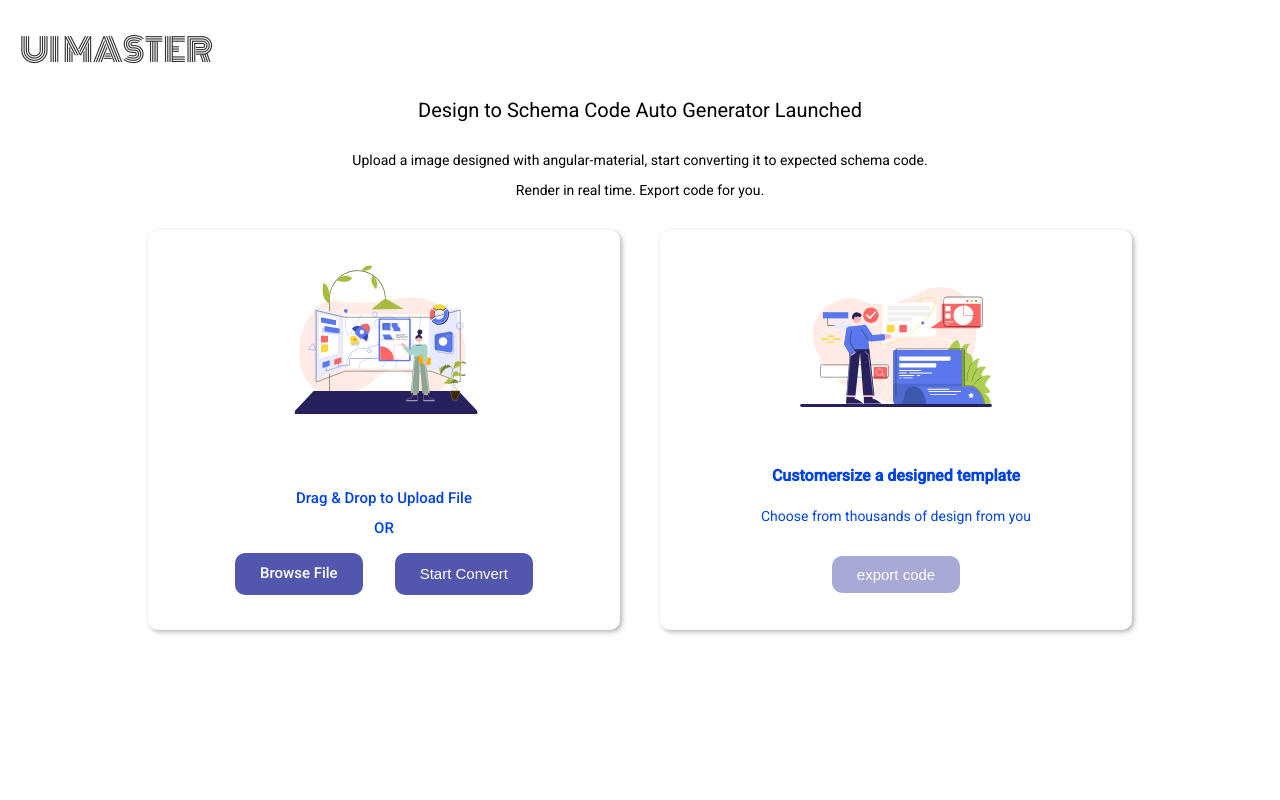
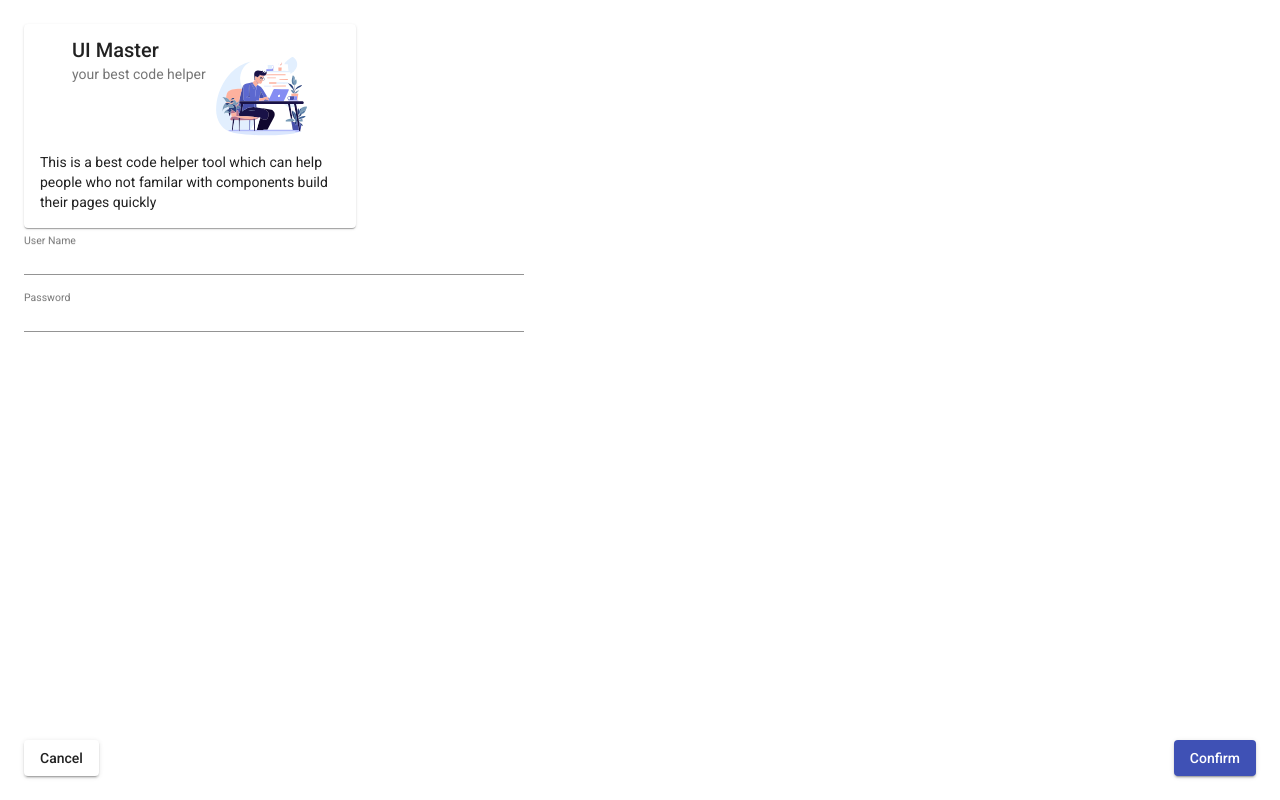
Before and after one commit to angryreid/ai-schema, an Angular app: page / in a window 1280 px wide. Before the commit this address led to /dashboard. Built offline with nearby package versions, Linux system fonts and the light colour scheme.

Commit message:
Copilot can help to build schema file faster

```diff
--- a/src/app/app.component.ts
+++ b/src/app/app.component.ts
@@ -10,7 +10,7 @@ export class AppComponent implements OnInit {
   title = 'ai-schema';
   constructor(private router:Router) { }
   ngOnInit() {
-    this.router.navigate(['dashboard']);
+    // this.router.navigate(['dashboard']);
     // this.router.navigate(['home']);
   }
 }
--- a/src/app/engine/layout-engine/layout-engine.component.html
+++ b/src/app/engine/layout-engine/layout-engine.component.html
@@ -1,13 +1,13 @@
 <div [id]="layoutId" class="layout-container">
   <div class="layout-header" *ngIf="config.header">
     <ng-container *ngIf="config.header?.children">
-      <app-widget-engine [widgets]="config.header.children"></app-widget-engine>
+      <app-widget-engine [class]="config.header.class || ''" [widgets]="config.header.children"></app-widget-engine>
     </ng-container>
   </div>
   <div class="layout-body" *ngIf="config.body">
-    <app-widget-engine [widgets]="config.body.children"></app-widget-engine>
+    <app-widget-engine [class]="config.body.class || ''" [widgets]="config.body.children"></app-widget-engine>
   </div>
   <div class="layout-footer" *ngIf="config.footer">
-    <app-widget-engine [widgets]="config.footer.children"></app-widget-engine>
-  </div>
+    <app-widget-engine [class]="config.footer.class || ''" [widgets]="config.footer.children"></app-widget-engine>
 </div>
+</div>
--- a/src/app/engine/widget-engine/widget-engine.component.html
+++ b/src/app/engine/widget-engine/widget-engine.component.html
@@ -1,3 +1,3 @@
-<div class="widget-container">
+<div class="{{class ? class : 'widget-container'}}">
   <ng-template #widgetsRef></ng-template>
 </div>
--- a/src/app/engine/widget-engine/widget-engine.component.ts
+++ b/src/app/engine/widget-engine/widget-engine.component.ts
@@ -9,6 +9,7 @@ import { WidgetEngineService } from 'src/app/services/widget-engine.service';
 })
 export class WidgetEngineComponent implements OnInit {
   @Input() widgets: Widget[] = [];
+  @Input() class: string = '';
   @ViewChild("widgetsRef", {read: ViewContainerRef, static: true}) widgetsRef!: ViewContainerRef;
   // create a view container ref mapping to widgetsRef
 
--- a/src/app/libs/schema-button/schema-button.component.html
+++ b/src/app/libs/schema-button/schema-button.component.html
@@ -1,8 +1,8 @@
 <div *ngIf="isBasic; else primaryTemp">
-    <button mat-raised-button>basic button</button>
+    <button mat-raised-button>{{buttonText}}</button>
 </div>
 <ng-template #primaryTemp>
     <div>
-        <button mat-raised-button color="primary">primary button</button>
+        <button mat-raised-button color="primary">{{buttonText}}</button>
     </div>
 </ng-template>
--- a/src/app/libs/schema-input/schema-input.component.html
+++ b/src/app/libs/schema-input/schema-input.component.html
@@ -1,12 +1,12 @@
 <!-- <label><b>LOGIN</b></label> -->
 <form class="example-form">
     <mat-form-field class="example-full-width">
-        <mat-label>User Name</mat-label>
+        <mat-label>{{label1}}</mat-label>
         <input matInput value=" ">
     </mat-form-field>
 
     <mat-form-field class="example-full-width">
-        <mat-label>Password</mat-label>
+        <mat-label>{{label2}}</mat-label>
         <input matInput value=" ">
     </mat-form-field>
 </form>
--- a/src/app/libs/schema-input/schema-input.component.ts
+++ b/src/app/libs/schema-input/schema-input.component.ts
@@ -1,4 +1,4 @@
-import { Component, OnInit } from '@angular/core';
+import { Component, Input, OnInit } from '@angular/core';
 
 @Component({
   selector: 'app-schema-input',
@@ -6,6 +6,8 @@ import { Component, OnInit } from '@angular/core';
   styleUrls: ['./schema-input.component.scss']
 })
 export class SchemaInputComponent implements OnInit {
+  @Input() label1: string = 'User Name';
+  @Input() label2: string = 'Password';
 
   constructor() { }
 
--- a/src/app/models/layout.modle.ts
+++ b/src/app/models/layout.modle.ts
@@ -1,12 +1,15 @@
 export interface Layout {
   // create a property for the id
   header?: {
+    class?: string;
     children: Widget[]
   };
   body?: {
+    class?: string;
     children: Widget[]
   };
   footer?: {
+    class?: string;
     children: Widget[]
   };
 }
--- a/src/app/schema/pages/ai-schema-about.json
+++ b/src/app/schema/pages/ai-schema-about.json
@@ -2,34 +2,26 @@
   "id": "ai-schema-about",
   "layout": {
     "header": {
+      "class": "d-flex as-pt-24 as-plr-24",
       "children": [
         {
           "class": "",
-          "component": "mat-slide-toggle",
+          "component": "app-schema-card",
           "props": {
-            "text": "Home!"
+            "longText": "This is a long text"
           }
         }
       ]
     },
     "body": {
+      "class": "d-flex as-pt-24 as-plr-24",
       "children": [
         {
           "class": "",
-          "component": "mat-slide-toggle",
+          "component": "app-schema-button",
           "props": {
-            "text": "Welcome to Copilot!"
-          }
-        }
-      ]
-    },
-    "footer": {
-      "children": [
-        {
-          "class": "",
-          "component": "mat-slide-toggle",
-          "props": {
-            "text": "Footer here"
+            "isBasic": false,
+            "buttonText": "This is a button"
           }
         }
       ]
--- a/src/app/schema/pages/ai-schema-home.json
+++ b/src/app/schema/pages/ai-schema-home.json
@@ -1,72 +1,43 @@
 {
   "id": "ai-schema-home",
   "layout": {
-    "header": {
+    "body": {
+      "class": "as-plr-24 as-pt-24",
       "children": [
         {
-          "class": "",
-          "component": "app-schema-button",
+          "class": "as-pt-24",
+          "component": "app-schema-card",
           "props": {
-            "text": "Home!"
-          }
-        }
-      ]
-    },
-    "body": {
-      "children": [
-        {
-          "class": "",
-          "component": "mat-slide-toggle",
-          "props": {
-            "text": "Welcome to Copilot!"
+            "isBasic": false
           }
         },
         {
           "class": "",
-          "component": "mat-button",
+          "component": "app-schema-input",
           "props": {
-            "color": "primary",
-            "variant": "raised",
-            "size": "large",
-            "icon": "home",
-            "iconPosition": "left",
-            "iconColor": "primary",
-            "iconSize": "large",
-            "iconVariant": "raised",
-            "iconText": "Welcome to Copilot!"
-          }
-        },
-        {
-          "class": "",
-          "component": "mat-divider",
-          "props": {
-            "text": "Welcome to Copilot!",
-            "color": "primary"
-          }
-        },
-        {
-          "class": "",
-          "component": "mat-slide-toggle",
-          "props": {
-            "text": "hello to Copilot!"
-          }
-        },
-        {
-          "class": "",
-          "component": "app-nc-card",
-          "props": {
-            "text": "hello to Copilot!"
+            "label1": "User Name",
+            "label2": "Password"
           }
         }
       ]
     },
     "footer": {
+      "class": "d-flex justify-content-between as-plr-24 as-pb-24",
       "children": [
         {
-          "class": "",
-          "component": "app-schema-card",
+          "class": "w-100",
+          "component": "app-schema-button",
           "props": {
-            "isBasic": false
+            "isBasic": true,
+            "buttonText": "Cancel"
+          }
+        },
+        {
+          "class": "w-100",
+          "component": "app-schema-button",
+          "props": {
+            "isBasic": false,
+            "buttonText": "Confirm"
           }
         }
       ]
--- a/src/app/services/api.service.ts
+++ b/src/app/services/api.service.ts
@@ -1,10 +1,10 @@
 import { HttpClient } from "@angular/common/http";
 import { Injectable } from "@angular/core";
-import { Observable } from "rxjs";
+import { Observable, of } from "rxjs";
 import { map, take } from "rxjs/operators";
 import axios from 'axios';
 import { ResponseData } from "./common.type";
-import { Layout, SchemaData } from "../models/layout.modle";
+import { SchemaData } from "../models/layout.modle";
 
 @Injectable({
     providedIn: 'root',
--- a/src/styles.scss
+++ b/src/styles.scss
@@ -6,3 +6,24 @@ body { margin: 0; font-family: Roboto, "Helvetica Neue", sans-serif; }
     font-family: 'myFont';
     src: url('assets/font/Monoton-Regular.ttf');
 }
+
+.d-flex {
+    display: flex;
+}
+
+.justify-content-between {
+    justify-content: space-between;
+}
+
+.as-plr-24 {
+    padding-left: 24px;
+    padding-right: 24px;
+}
+
+.as-pt-24 {
+    padding-top: 24px;
+}
+
+.as-pb-24 {
+    padding-bottom: 24px;
+}
```
Also changed, not shown: 1 other file (tests, documents, lock files or other folders).
